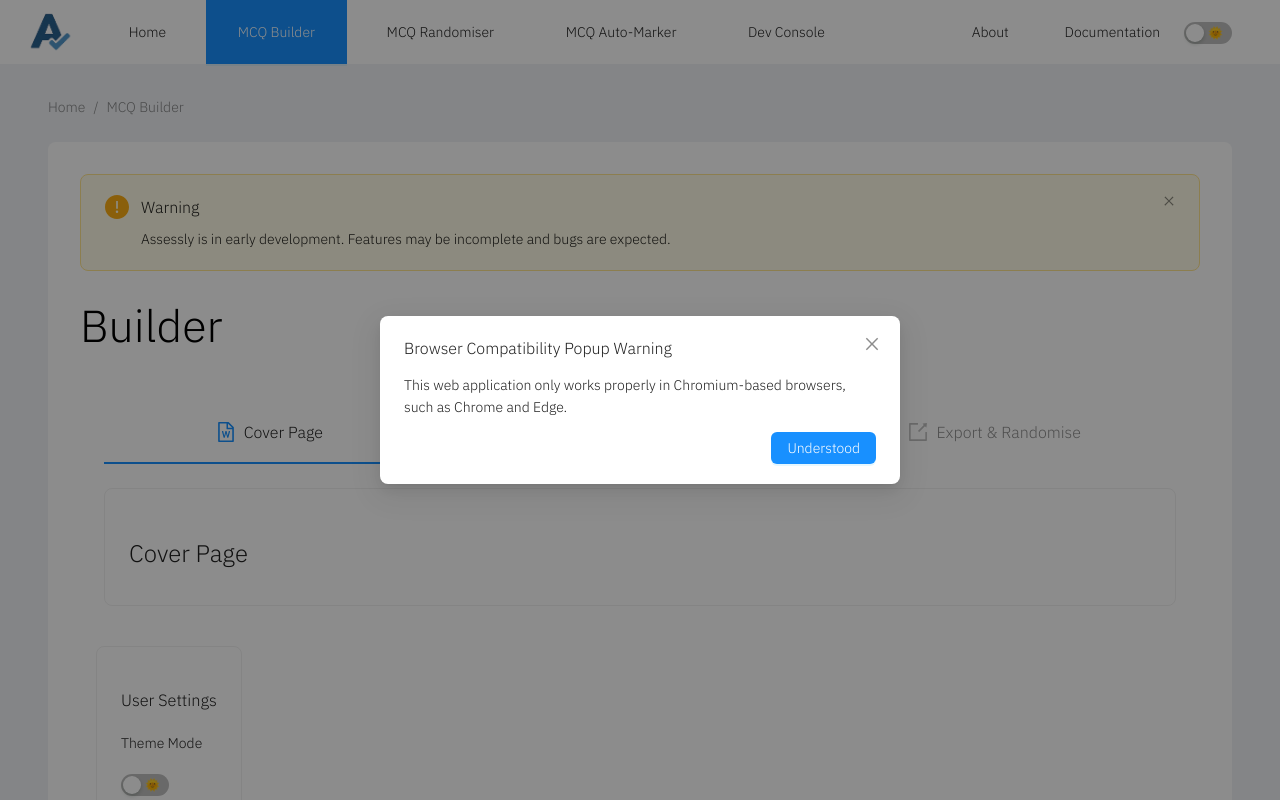
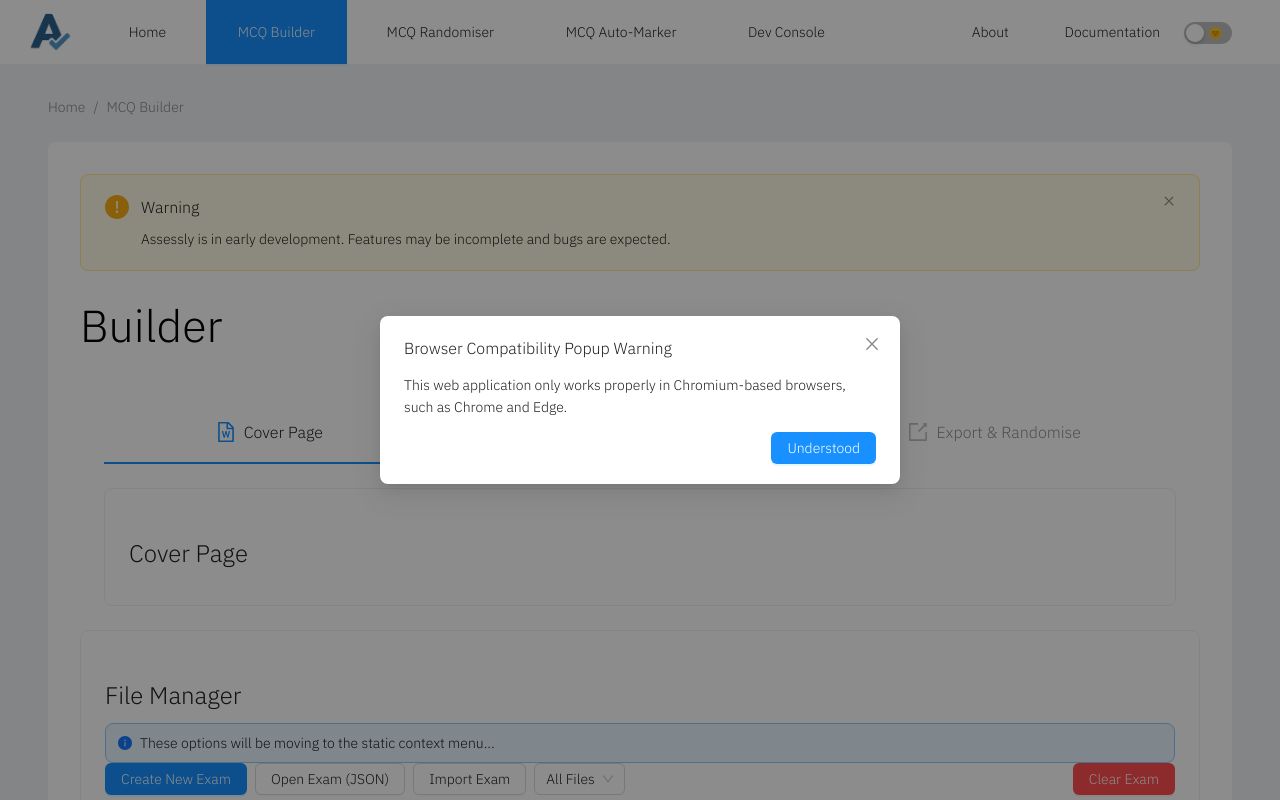
Before and after one commit to uoa-compsci399-2025-s1/capstone-project-2025-s1-team-11, a React (Vite) app in the folder client/: page /builder in a window 1280 px wide. Shown: the top 800 px of the page. Built offline with nearby package versions, Linux system fonts and the light colour scheme.

Commit message:
Preparing exam file options for migration to exam context menu

```diff
--- a/client/src/components/ExamFileManager.jsx
+++ b/client/src/components/ExamFileManager.jsx
@@ -160,7 +160,9 @@ const ExamFileManager = () => {
   };
 
   return (
-    <div style={{ padding: "24px", background: "#fff" }}>
+    <Card>
+      <Typography.Title level={3}>File Manager</Typography.Title>
+      <Alert message="These options will be moving to the static context menu..." type="info" showIcon/>
         {error && <p style={{ color: "red" }}>{error}</p>}
         {showSuccessAlert && (
           <Alert
@@ -180,7 +182,7 @@ const ExamFileManager = () => {
             </Button>
           </Space>
         )}
-      <Card style={{ marginTop: 24 }}>
+
           <Space wrap style={{ width: "100%", justifyContent: "space-between" }}>
           <Space wrap>
             <Button type="primary" onClick={() => setShowCreateModal(true)}>
@@ -227,7 +229,7 @@ const ExamFileManager = () => {
               Clear Exam
             </Button>
           </Space>
-      </Card>
+
         <Modal
           open={showCreateModal}
           title="Create New Exam"
@@ -347,7 +349,8 @@ const ExamFileManager = () => {
         >
           <p>This action cannot be undone.</p>
         </Modal>
-    </div>
+
+    </Card>
   );
 };
 
--- a/client/src/pages/builder.jsx
+++ b/client/src/pages/builder.jsx
@@ -28,7 +28,6 @@ const Builder = () => {
                     <div>
                         <Typography.Title level={3}>MCQ Exam Questions</Typography.Title>
                         <ExamDisplay exam={exam} />
-                        <ExamFileManager />
                     </div>
                 );
             case 2:
@@ -69,6 +68,7 @@ const Builder = () => {
             <MCQBuilderProgressWrapper>
                 {(currentStep) => renderStageContent(currentStep)}
             </MCQBuilderProgressWrapper>
+            <ExamFileManager />
         </>
 /*
         //Check Changes
```
Lines whose indentation alone changed are shown as unchanged.
